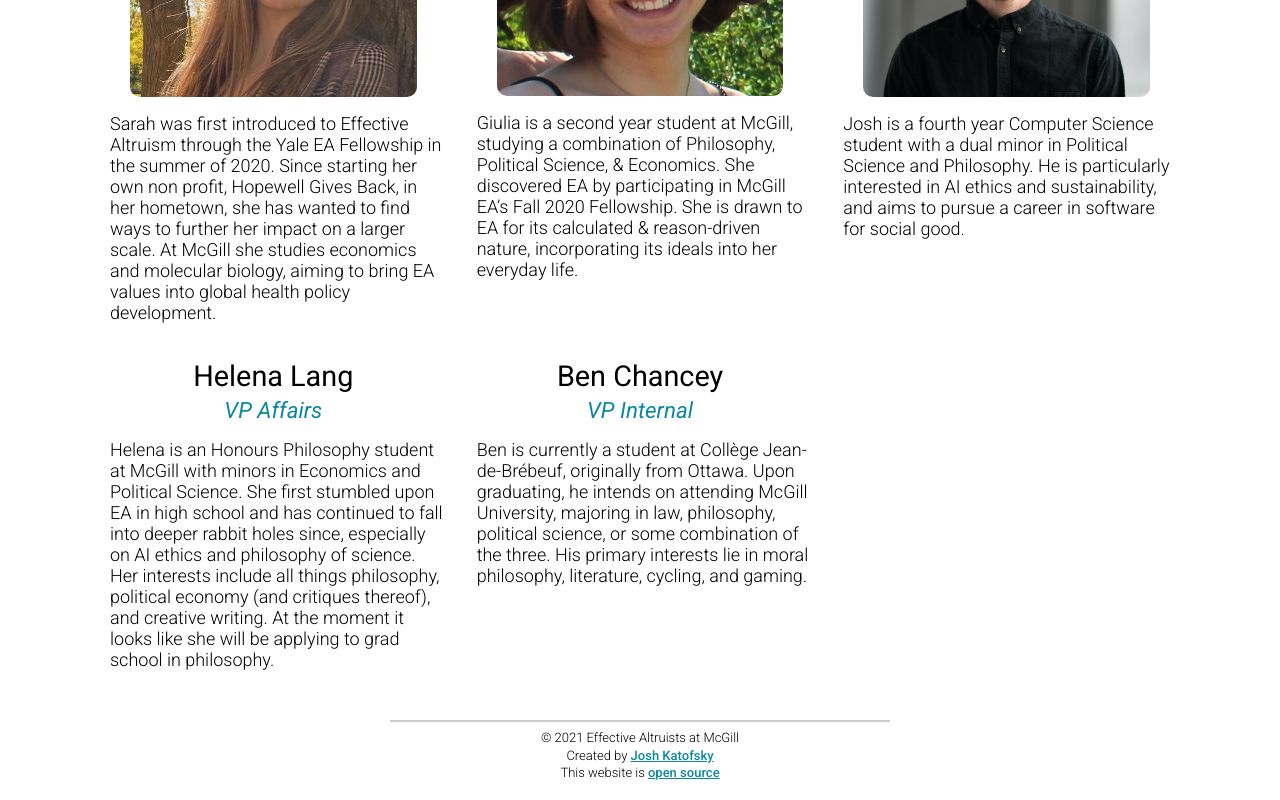
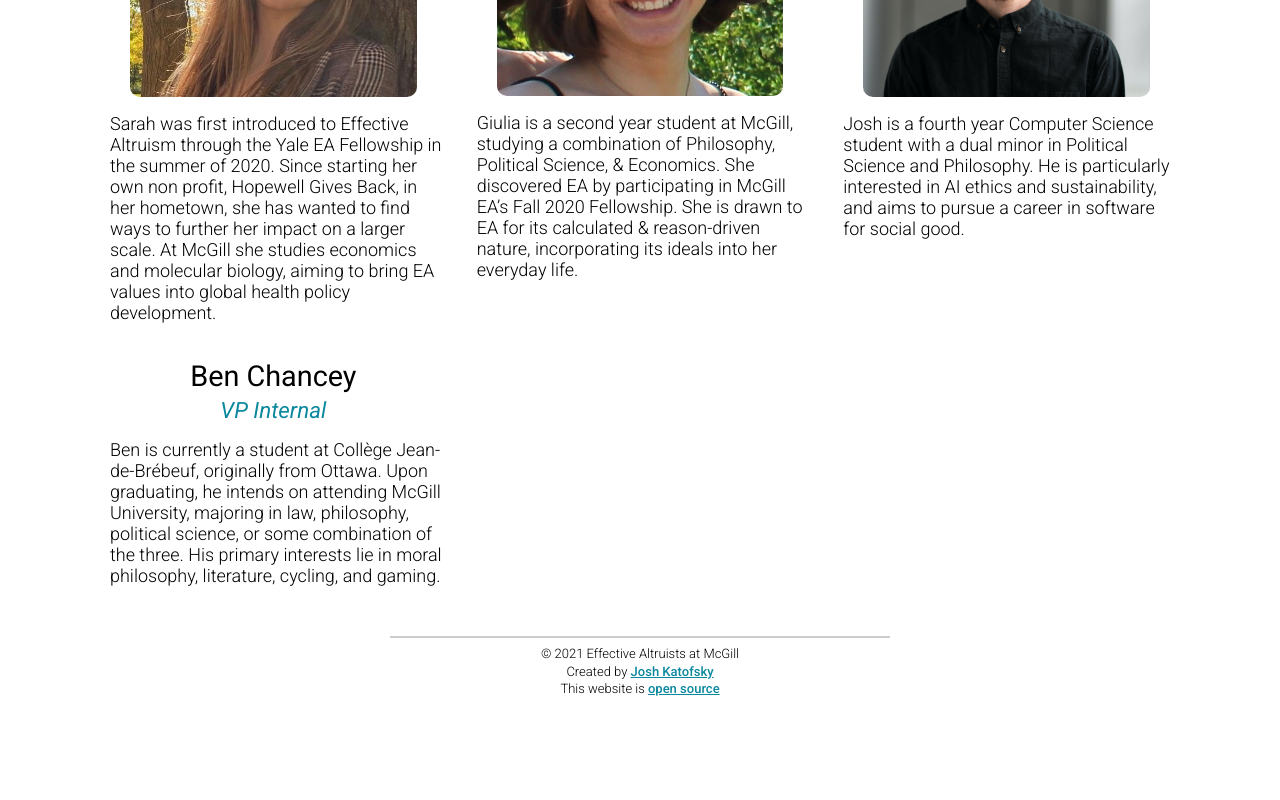
Before and after one commit to jkatofsky/mcgill-effective-altruism, a Next.js app: page /team in a window 1280 px wide. Shown: the part 1098-1898 px from the top of the page. After the commit the page ends 1814 px from the top, so only its background shows below. Built offline with nearby package versions, Linux system fonts and the light colour scheme.

Commit message:
minor team changes

```diff
--- a/src/pages/team.js
+++ b/src/pages/team.js
@@ -44,12 +44,6 @@ const execs = [
         image: `${picsDir}/Josh.jpg`
     },
     {
-        name: "Helena Lang",
-        position: "VP Affairs",
-        bio: "Helena is an Honours Philosophy student at McGill with minors in Economics and Political Science. She first stumbled upon EA in high school and has continued to fall into deeper rabbit holes since, especially on AI ethics and philosophy of science. Her interests include all things philosophy, political economy (and critiques thereof), and creative writing. At the moment it looks like she will be applying to grad school in philosophy.",
-        image: ""
-    },
-    {
         name: "Ben Chancey",
         position: "VP Internal",
         bio: "Ben is currently a student at Collège Jean-de-Brébeuf, originally from Ottawa. Upon graduating, he intends on attending McGill University, majoring in law, philosophy, political science, or some combination of the three. His primary interests lie in moral philosophy, literature, cycling, and gaming.",
```
Also changed, not shown: public/images/execs/Anna.jpg.
